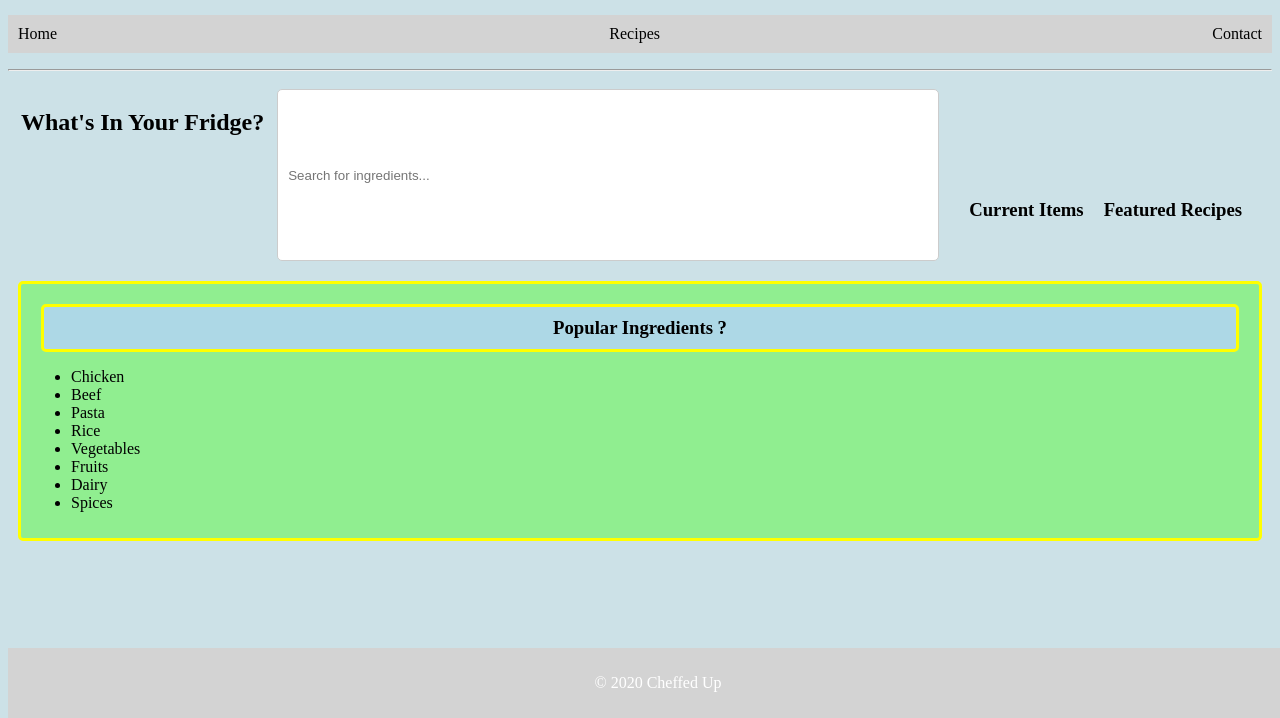
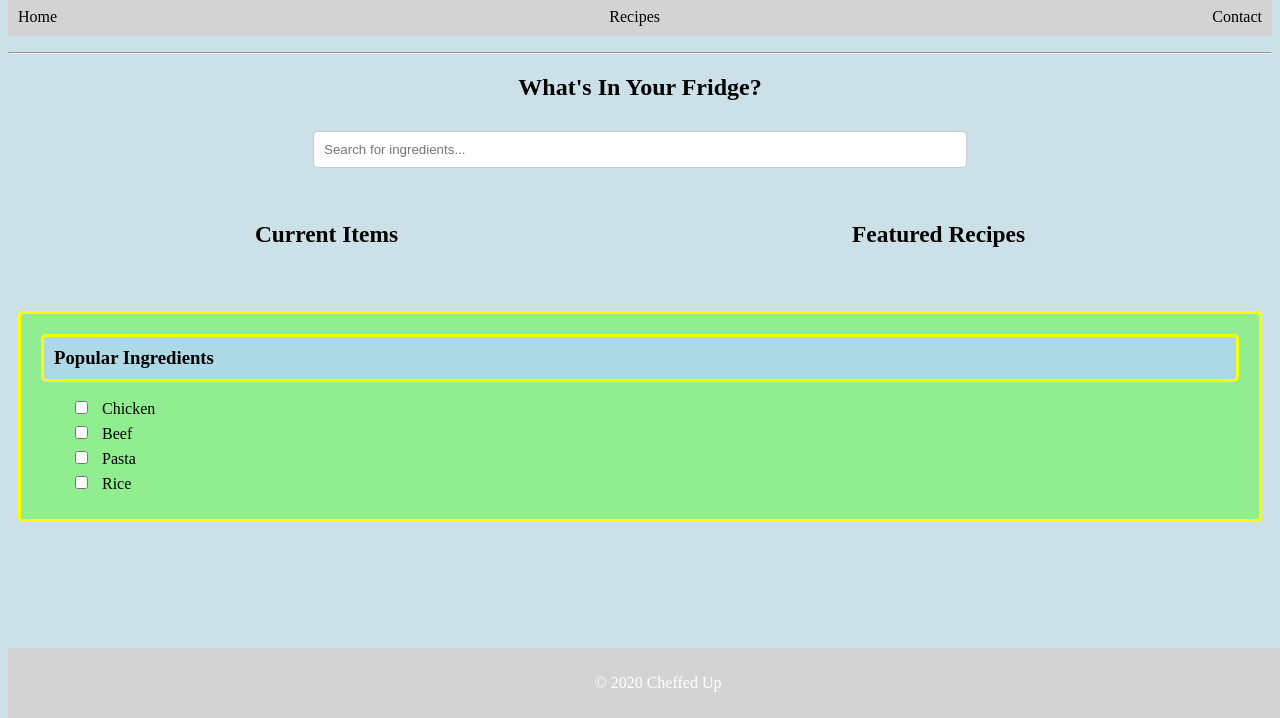
Before and after one commit to xaviermontane/cheffed-up, a plain HTML site: page src/index.html in a window 1280 px wide. Shown: the part 82-800 px from the top of the page. Drawn offline with Linux system fonts and the light colour scheme.

Commit message:
feat: baseline website #wip

```diff
--- a/src/index.html
+++ b/src/index.html
@@ -19,26 +19,42 @@
         <hr>
     </header>
     <main>
-        <h2>What's In Your Fridge?</h2>
+        <h2 style="width: 100%; text-align: center">What's In Your Fridge?</h2>
         <div id="form-wrapper">
             <input type="text" id="search" placeholder="Search for ingredients...">
         </div>
-        <div id="results">
-            <h3>Current Items</h3>
-            <h3>Featured Recipes</h3>
-        </div>
     </main>
+    <div id="results" style="font-size: 20px">
+        <h3>Current Items</h3>
+        <h3>Featured Recipes</h3>
+    </div>
     <aside>
-        <h3 class="top-ingredients"> Popular Ingredients ?</h3>
-        <ul>
-            <li><a href="#">Chicken</a></li>
-            <li><a href="#">Beef</a></li>
-            <li><a href="#">Pasta</a></li>
-            <li><a href="#">Rice</a></li>
-            <li><a href="#">Vegetables</a></li>
-            <li><a href="#">Fruits</a></li>
-            <li><a href="#">Dairy</a></li>
-            <li><a href="#">Spices</a></li>
+        <h3 id="top-ingredients"> Popular Ingredients</h3>
+        <ul id="checkbox-list">
+            <li>
+                <label>
+                    <input type="checkbox" name="ingredient" value="chicken">
+                    Chicken
+                </label>
+            </li>
+            <li>
+                <label>
+                    <input type="checkbox" name="ingredient" value="beef">
+                    Beef
+                </label>
+            </li>
+            <li>
+                <label>
+                    <input type="checkbox" name="ingredient" value="pasta">
+                    Pasta
+                </label>
+            </li>
+            <li>
+                <label>
+                    <input type="checkbox" name="ingredient" value="rice">
+                    Rice
+                </label>
+            </li>
     </aside>
     <footer>
         <p>&copy; 2020 Cheffed Up</p>
--- a/src/style.css
+++ b/src/style.css
@@ -1,11 +1,5 @@
 html {
     background-color: rgb(204, 225, 231);
-}
-
-h1, h2, h3 {
-    text-align: center;
-    margin: 20px auto;
-    padding: 10px;
 }
 
 a {
@@ -13,19 +7,24 @@ a {
     text-decoration: none;
 }
 
-main {
-    display: flex;
-    justify-content: space-around;
-    flex-wrap: wrap;
-}
-
-.top-ingredients {
+#top-ingredients {
     background-color: lightblue;
     padding: 10px;
     margin: 10px;
     border: 3px solid yellow;
     border-radius: 5px;
 }
+
+#checkbox-list li {
+    margin: 5px 0;
+    list-style-type: none;
+}
+
+#checkbox-list input[type="checkbox"] {
+    margin-right: 10px;
+    cursor: pointer;
+}
+
 
 aside {
     background-color: lightgreen;
@@ -61,16 +60,17 @@ footer {
 }
 
 #search {
-    margin: 10px 0;
+    margin: 10px 10px;
     padding: 10px;
     border-radius: 5px;
     border: 1px solid #ccc;
-    width: 80vh;
-    display: inline-block;
+    width: 50%;
+    justify-content: center;
+    display: inline;
 }
 
 #results {
-    margin-top: 70px;
+    margin-bottom: 20px;
     padding: 20px;
     display: flex;
     justify-content: space-around;
```
